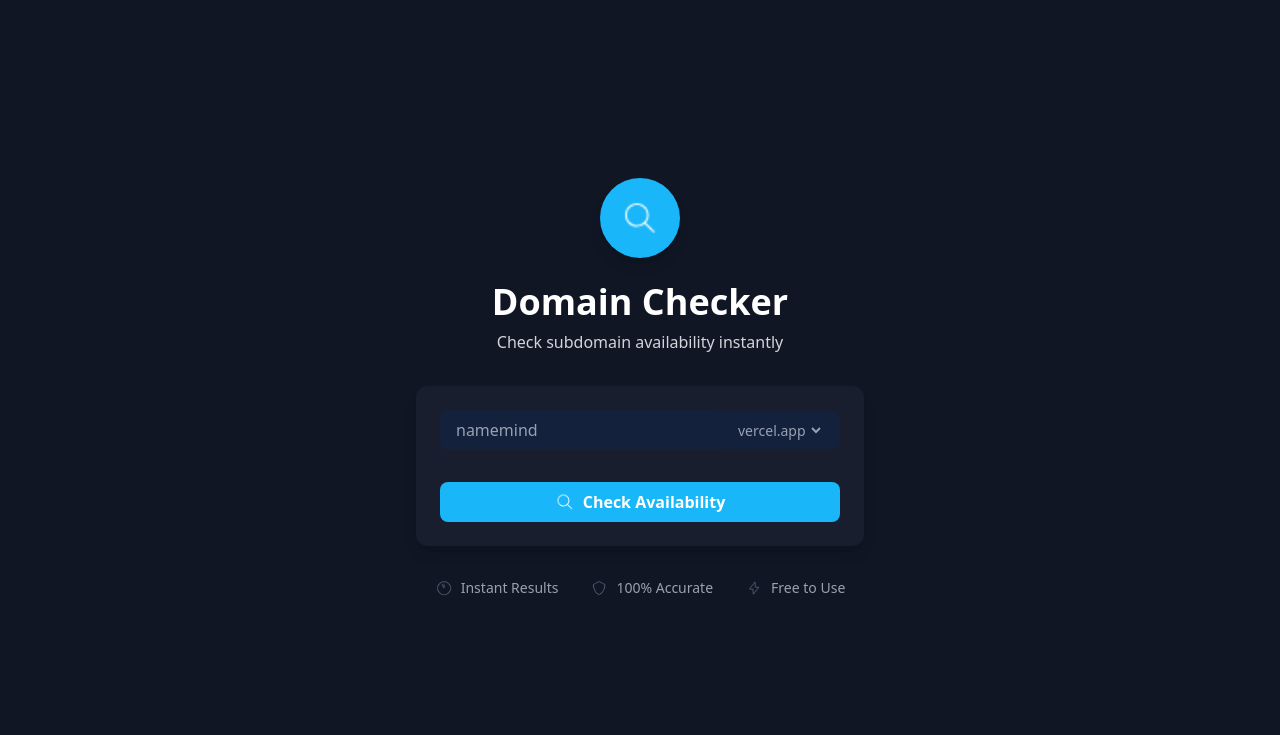
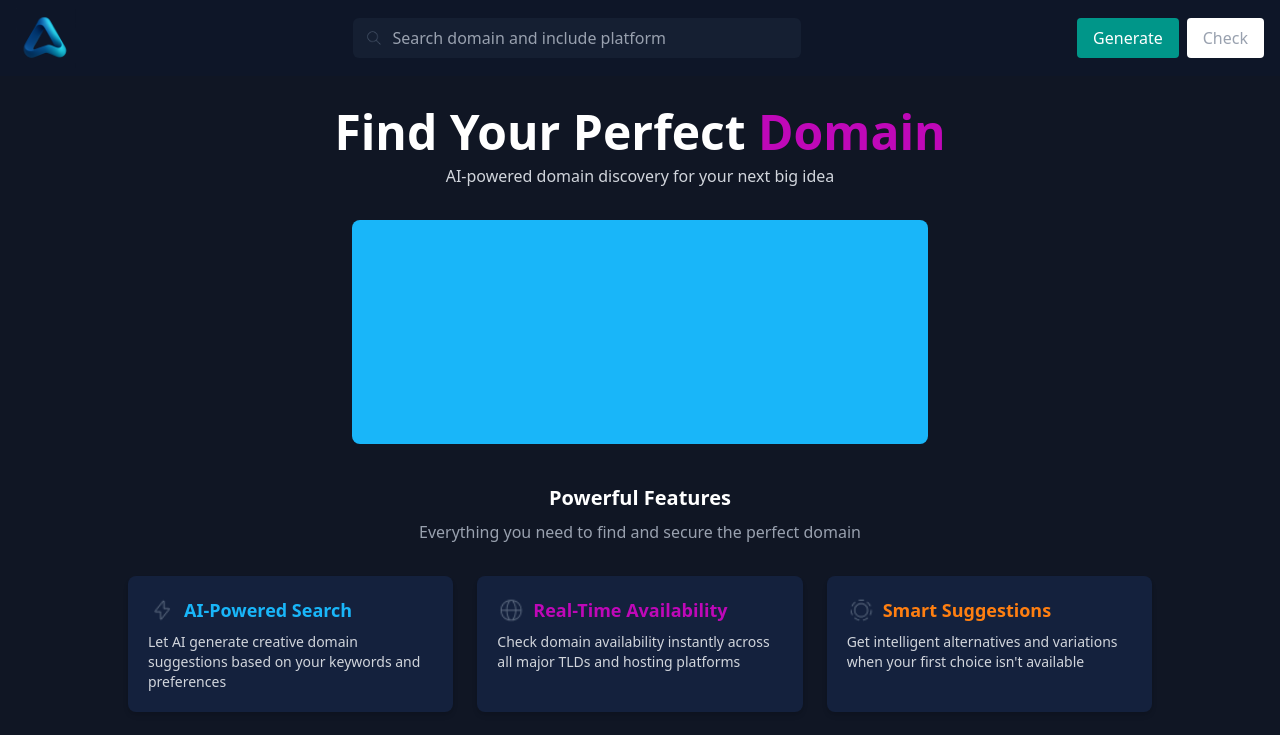
Before and after one commit to Thato-t/NameMind, a Next.js app: page / in a window 1280 px wide. Shown: the top 735 px of the page. Built offline with nearby package versions, Linux system fonts and the light colour scheme.

Commit message:
feat: connected the landing-result page with the backend made a logic to be able to get the value from landing-page to landing result page

```diff
--- a/app/components/landingMain.tsx
+++ b/app/components/landingMain.tsx
@@ -20,7 +20,7 @@ function LandingMain() {
       </p>
       <div className="grid grid-cols-1 md:grid-cols-3 gap-6 w-full max-w-5xl mb-12">
         {/* Feature Card */}
-        <div className="bg-[#14213D] rounded-lg p-5 flex flex-col items-start shadow-md">
+        <div className="bg-[#14213D] rounded-lg p-5 flex flex-col items-start shadow-md cursor-pointer">
           <div className="flex items-center mb-2">
             <Image src="/icons/gray/bolt.png" alt="bolt" width={28} height={28} />
             <p className="ml-2 text-lg font-semibold text-[#19B6F9]">AI-Powered Search</p>
@@ -38,7 +38,7 @@ function LandingMain() {
             Check domain availability instantly across all major TLDs and hosting platforms
           </p>
         </div>
-        <div className="bg-[#14213D] rounded-lg p-5 flex flex-col items-start shadow-md">
+        <div className="bg-[#14213D] rounded-lg p-5 flex flex-col items-start shadow-md cursor-pointer">
           <div className="flex items-center mb-2">
             <Image src="/icons/gray/circle-outer-dashed-circle.png" alt="dashed-circle" width={28} height={28} />
             <p className="ml-2 text-lg font-semibold text-[#FF7F11]">Smart Suggestions</p>
--- a/app/components/reusable/navbar.tsx
+++ b/app/components/reusable/navbar.tsx
@@ -2,11 +2,11 @@
 
 import Image from 'next/image';
 import { useState } from 'react';
-import useDomainCheck from '../../../hooks/domainCheck'
-// import { useRouter } from 'next/router';
+import useDomainCheck from '../../../hooks/domainCheck';
+import { useRouter }from 'next/navigation';
 
 function Navbar(){
-    // const router = useRouter();
+    const router = useRouter();
     const [ domain, setDomain ] = useState<string>('');
     const { checkDomain } = useDomainCheck();
 
@@ -14,6 +14,13 @@ function Navbar(){
     const routeToSign = () => {
         console.log('Lets sign in');
         // router.push('/sign');
+    }
+    const checkingDomain = () => {
+        if (domain.trim() === '') return;
+        // TODO call the checkDomain function  when you hav found a way to make the request directly from here and find the results in the landing-result page
+        // checkDomain(domain);
+        localStorage.setItem('domainEntered', domain || '');
+        router.push('/landing-result');
     }
 
 
@@ -57,7 +64,7 @@ function Navbar(){
                         Generate
                     </button>
                     <button
-                        onClick={() => checkDomain(domain)}
+                        onClick={() => checkingDomain()}
                         className="flex items-center px-4 py-2 rounded bg-white text-gray-400 hover:bg-gray-200 transition cursor-pointer"
                     >
                         Check
--- a/app/landing-result/page.tsx
+++ b/app/landing-result/page.tsx
@@ -12,6 +12,7 @@ function LandingResult() {
     const [ available , setAvailable] = useState<boolean>(false);
     const { status, checkDomain } = useDomainCheck();
     const [ errMsg, setErrMsg ] = useState<string>('');
+    const domainEntered: string = (localStorage.getItem('domainEntered') ?? '""') || '';
 
     const checkingDomain = () => {
         if (domain.trim() === '') {
@@ -47,6 +48,7 @@ function LandingResult() {
                 className="flex-1 bg-[#14213D] text-white px-4 py-2 rounded-l-lg focus:outline-none placeholder-gray-400"
                 placeholder="namemind"
                 onChange={(event) => setDomain(event.target.value)}
+                value={domain || domainEntered}
             />
             <span className="bg-[#14213D] text-gray-400 px-4 py-2 rounded-r-lg text-sm font-medium">
                 <select
--- a/app/page.tsx
+++ b/app/page.tsx
@@ -2,15 +2,13 @@
 
 import Navbar from './components/reusable/navbar';
 import LandingMain from './components/landingMain';
-import LandingResult  from './landing-result/page';
 
 function Home() {
 
   return (
     <>
-      {/* <Navbar /> */}
-      {/* <LandingMain /> */}
-      <LandingResult />
+      <Navbar />
+      <LandingMain />
     </>
   )
 }
```
